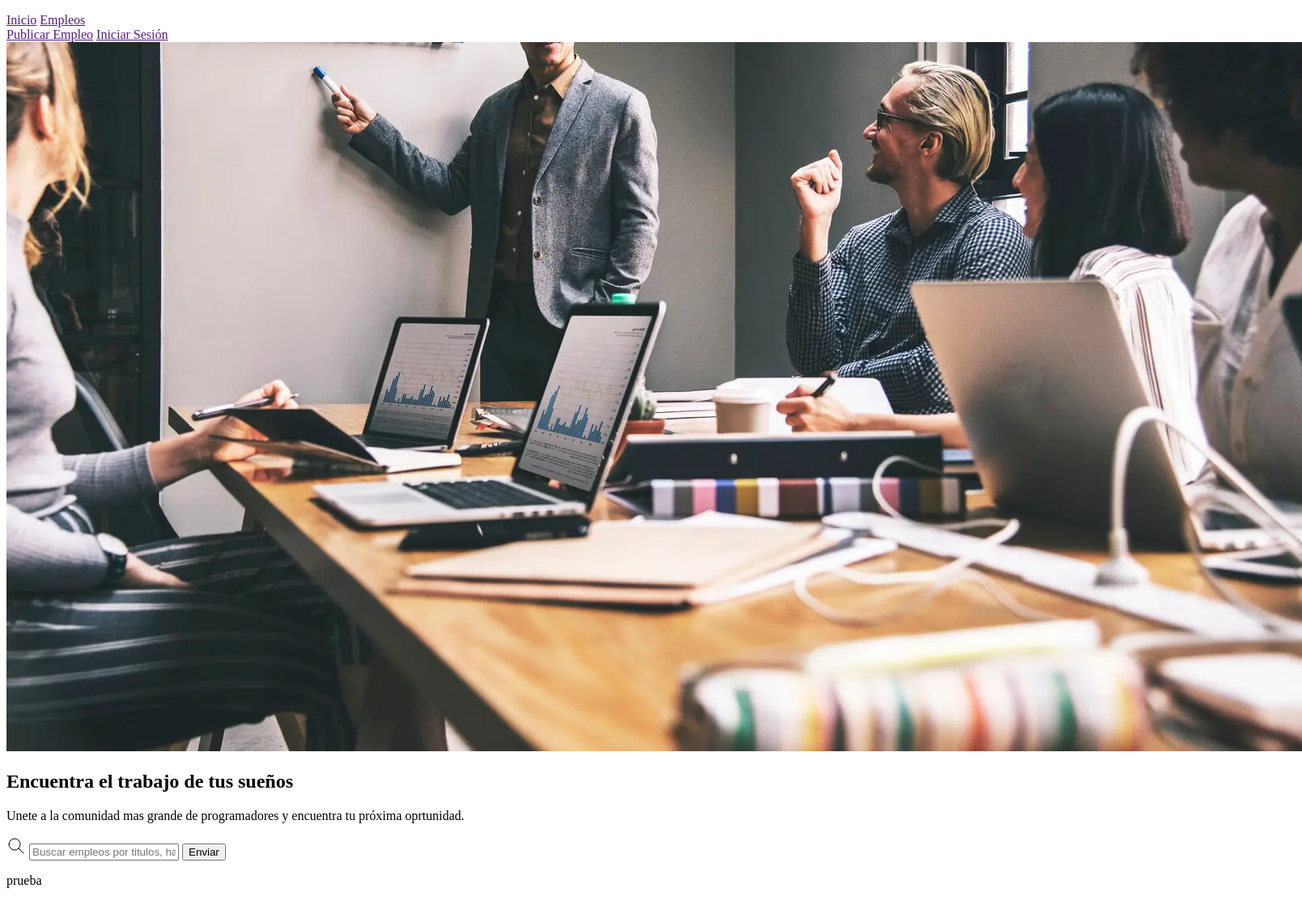
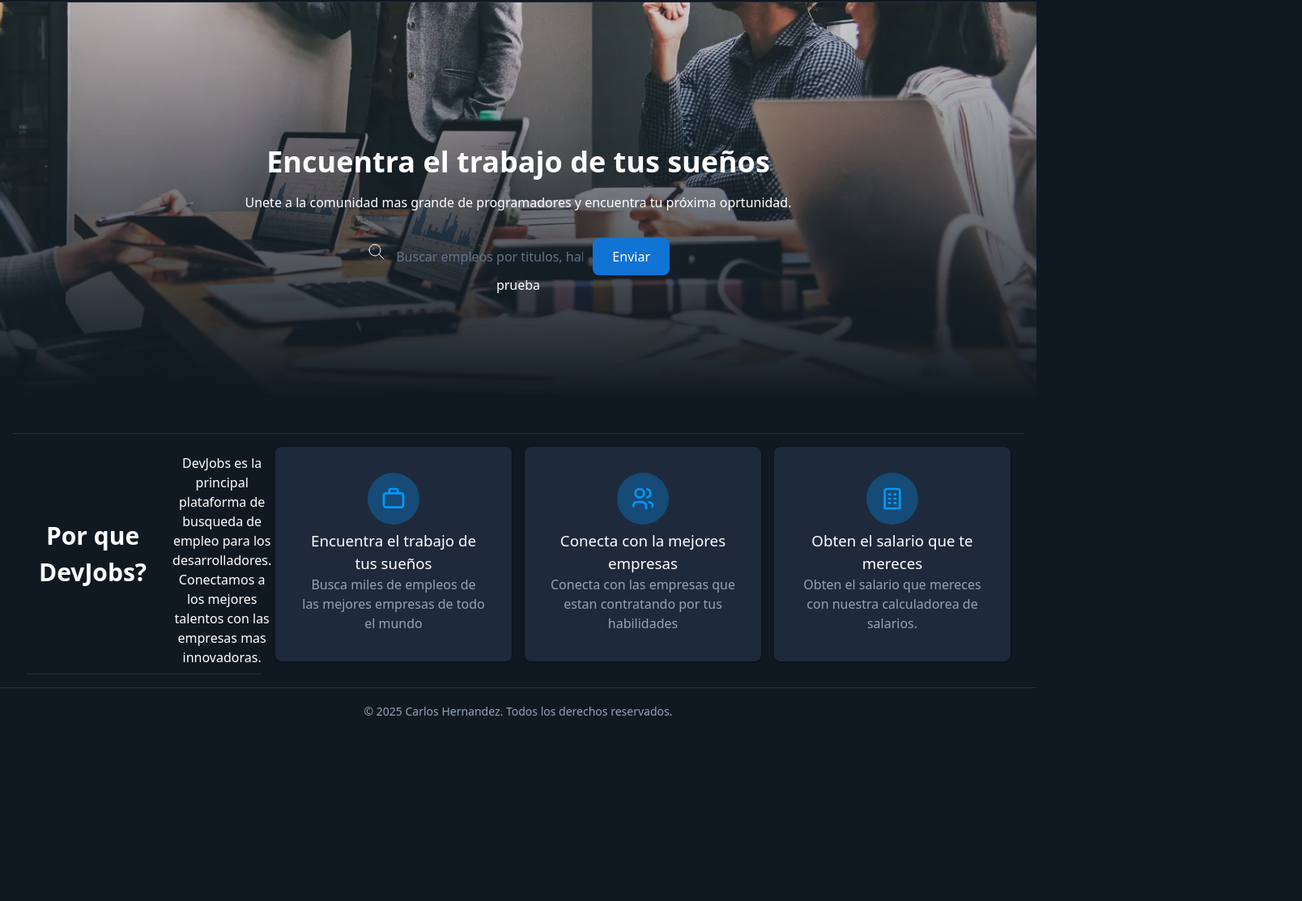
Before and after one commit to IngCarlosHernandez/jsCamp-midu-Carlos, a plain HTML site: page index.html in a window 1280 px wide. Shown: the part 51-1164 px from the top of the page at 81% size, 1608 px wide, since content can reach past the window. After the commit the page ends 957 px from the top, so only its background shows below. Drawn offline with Linux system fonts and the light colour scheme.

Commit message:
Empezando CSS

```diff
--- a/index.html
+++ b/index.html
@@ -5,6 +5,8 @@
     <title>DevJobs - Inicio</title>
     <meta charset="UTF-8">
     <meta name="description" content="Encuentra las mejores ofertas de trabajo para desarrolladores en DevJobs">
+
+    <link rel="stylesheet" href="./styles.css">
 </head>
 
 <body>
@@ -22,7 +24,7 @@
 
     <main>
         <section>
-            <img src="./background.webp" alt="Background">
+            <img src="./background.webp" alt="Background" width="600px">
             <h1>Encuentra el trabajo de tus sueños</h1>
             <p>Unete a la comunidad mas grande de programadores y encuentra tu próxima oprtunidad.</p>
             <form role="search">
@@ -42,9 +44,37 @@
                 <p>prueba</p>
             </form>
         </section>
+        <section>
+            <footer>
+            <header>
+                <h2>Por que DevJobs?</h2>
+                <p>DevJobs es la principal plataforma de busqueda de empleo para los desarrolladores. Conectamos a los mejores talentos con las empresas mas innovadoras.</p>
+            </header>
+
+            <article>
+                <svg xmlns="http://www.w3.org/2000/svg" width="24" height="24" viewBox="0 0 24 24" fill="none" stroke="currentColor" stroke-width="2" stroke-linecap="round" stroke-linejoin="round" class="icon icon-tabler icons-tabler-outline icon-tabler-briefcase-2"><path stroke="none" d="M0 0h24v24H0z" fill="none"/><path d="M3 9a2 2 0 0 1 2 -2h14a2 2 0 0 1 2 2v9a2 2 0 0 1 -2 2h-14a2 2 0 0 1 -2 -2v-9z" /><path d="M8 7v-2a2 2 0 0 1 2 -2h4a2 2 0 0 1 2 2v2" /></svg>
+                <h3>Encuentra el trabajo de tus sueños</h3>
+                <p>Busca miles de empleos de las mejores empresas de todo el mundo</p>
+            </article>
+
+            <article>
+                <svg xmlns="http://www.w3.org/2000/svg" width="24" height="24" viewBox="0 0 24 24" fill="none" stroke="currentColor" stroke-width="2" stroke-linecap="round" stroke-linejoin="round" class="icon icon-tabler icons-tabler-outline icon-tabler-users"><path stroke="none" d="M0 0h24v24H0z" fill="none"/><path d="M9 7m-4 0a4 4 0 1 0 8 0a4 4 0 1 0 -8 0" /><path d="M3 21v-2a4 4 0 0 1 4 -4h4a4 4 0 0 1 4 4v2" /><path d="M16 3.13a4 4 0 0 1 0 7.75" /><path d="M21 21v-2a4 4 0 0 0 -3 -3.85" /></svg>
+                <h3>Conecta con la mejores empresas</h3>
+                <p>Conecta con las empresas que estan contratando por tus habilidades</p>
+            </article>
+
+            <article>
+                <svg xmlns="http://www.w3.org/2000/svg" width="24" height="24" viewBox="0 0 24 24" fill="none" stroke="currentColor" stroke-width="2" stroke-linecap="round" stroke-linejoin="round" class="icon icon-tabler icons-tabler-outline icon-tabler-building"><path stroke="none" d="M0 0h24v24H0z" fill="none"/><path d="M3 21l18 0" /><path d="M9 8l1 0" /><path d="M9 12l1 0" /><path d="M9 16l1 0" /><path d="M14 8l1 0" /><path d="M14 12l1 0" /><path d="M14 16l1 0" /><path d="M5 21v-16a2 2 0 0 1 2 -2h10a2 2 0 0 1 2 2v16" /></svg>
+                <h3>Obten el salario que te mereces</h3>
+                <p>Obten el salario que mereces con nuestra calculadorea de salarios.</p>
+            </article>
+            </footer>
+        </section>
     </main>
 
-    <footer></footer>
+    <footer>
+        <small>&copy; 2025 Carlos Hernandez. Todos los derechos reservados.</small>
+    </footer>
 </body>
 
 </html>
--- /dev/null
+++ b/styles.css
@@ -0,0 +1,318 @@
+* {
+  margin: 0;
+  padding: 0;
+  box-sizing: border-box;
+}
+
+:root {
+  --primary: #1173d4;
+  --primary-dark: @0a3d66;
+  --primary-hover:#0d5ba8;
+  --primary-light: #09f;
+  --background: #101922;
+  --text-primary: #ffffff;
+  --text-secundary: #cbd5e1;
+  --text-muted: #94a3b8;
+  --border: rgba(255, 255, 255, 0.1);
+  --card-bg: #1e293b;
+  --shadow: rgba(0, 0, 0, 0.3);
+  --input-bg: #1e293b;
+  --hsla-example:hsla(210, 100%, 56%, 1);
+}
+
+@font-face {
+  font-family: 'Inter Variable';
+  font-style: normal;
+  font-display: swap;
+  font-weight: 100 900;
+  src: url(https://cdn.jsdelivr.net/fontsource/fonts/inter:vf@latest/latin-wght-normal.woff2) format('woff2-variations');
+  unicode-range: U+0000-00FF,U+0131,U+0152-0153,U+02BB-02BC,U+02C6,U+02DA,U+02DC,U+0304,U+0308,U+0329,U+2000-206F,U+20AC,U+2122,U+2191,U+2193,U+2212,U+2215,U+FEFF,U+FFFD;
+}
+
+body {
+  font-family: system-ui, sans-serif;
+  background-color: var(--background);
+  color: var(--text-primary);
+  min-height: 100vh;
+  display: flex;
+  flex-direction: column;
+  line-height: 1.5;
+}
+
+/*titulos principales*/
+h1 {
+  font-size: 2.25rem;
+  font-weight: 900;
+  margin-bottom: 1rem;
+  line-height: 1.2;
+  text-wrap: balance;
+
+  svg {
+    width: 2rem;
+    height: 2rem;
+    color: var(--primary-light);
+  }
+}
+
+h1 + p {
+  text-wrap: balance;
+  margin-bottom: 2rem;
+}
+/* h1 {
+  color: var(--text-primary);
+  background-color: var(--background);
+} */
+
+/*Header*/
+header {
+  border-bottom: 1px solid var(--border);
+  background-color: var(--background);
+  padding: .5rem 1rem;
+  display: flex;
+  align-items: center;
+  justify-content: space-between;
+  gap: 2rem;
+
+  h2{
+    font-size: 1.25rem;
+    font-weight: 700;
+    color: var(--text-primary);
+  }
+}
+
+nav {
+  align-items: center;
+  gap: 1rem;
+  display: flex;
+
+  a{
+    text-decoration: none;
+    color: var(--text-secundary);
+    transition: color 0.2s;
+    font-weight: 500;
+
+    &:hover, &:focus {
+      color: var(--primary);
+      outline: none;
+    }
+  }
+}
+
+/* Botones del Header */
+header div a {
+  padding: 0.5rem 1rem;
+  border-radius: 0.5rem;
+  background-color: #334155;
+  color: var(--text-primary);
+  display: inline-block;
+  font-size: 0.875rem;
+  font-weight: 700;
+  text-decoration: none;
+  /* TODO */
+}
+
+/* Hero */
+main > section:nth-child(1) {
+  height: 500px;
+  text-align: center;
+  display: flex;
+  flex-direction: column;
+  justify-content: center;
+  align-items: center;
+
+  h1 {
+    padding-top: 36px;
+  }
+
+  & > img {
+    position: absolute;
+    width: 100%;
+    height: 100%;
+    object-fit: cover;
+    z-index: -1;
+    left: 0;
+    right: 0;
+    mask-image: linear-gradient(to bottom, rgba(16, 25, 34, 1) 5%, rgba(16, 25, 34, 0) 80%);
+  }
+}
+
+/* Formulario de Búsqueda */
+form {
+  max-width: 42rem;
+  width: 100%;
+  margin: 0 auto;
+  padding-inline: 1rem;
+}
+
+form > div {
+  display: flex;
+  align-items: center;
+  background-color: var(--input-bg);
+  border-radius: 0.5rem;
+  box-shadow: 0 10px 15px -3px var(--shadow);
+  padding: 0.5rem;
+  gap: 0.5rem;
+}
+
+form span {
+  padding-left: 0.75rem;
+  color: var(--text-muted);
+  display: flex;
+  align-items: center;
+  flex-shrink: 0;
+}
+
+form input[type="text"] {
+  flex: 1;
+  background: transparent;
+  border: none;
+  outline: none;
+  color: var(--text-primary);
+  padding: 0.75rem 0.5rem;
+  font-size: 1rem;
+  font-family: inherit;
+}
+
+form input[type="text"]::placeholder {
+  color: #64748b;
+}
+
+button {
+  padding: 0.75rem 1.5rem;
+  border-radius: 0.5rem;
+  background-color: var(--primary);
+  color: white;
+  font-weight: 400;
+  border: none;
+  cursor: pointer;
+  transition: all 0.2s;
+  font-family: inherit;
+  font-size: 1rem;
+  white-space: nowrap;
+
+  &:hover, /* pseudo-clase que significa que el ratón está encima */
+  &:focus { /* pseudo-clase que significa que el elemento tiene el foco */
+    background-color: var(--primary-hover);
+    outline: 2px solid white;
+    outline-offset: 2px;
+  }
+
+  &:active {
+    transform: scale(0.90)
+  }
+
+  &:disabled {
+    opacity: .5;
+    pointer-events: none;
+  }
+}
+
+/* Features Section */
+main > section:nth-child(2) {
+  padding-inline: 1rem;
+  background-color: var(--background);
+  padding-top: 2rem;
+
+  & > header {
+    gap: 2px;
+    flex-direction: column;
+
+    h2 {
+      margin-bottom: 0;
+    }
+
+    p {
+      opacity: .75;
+    }
+  }
+
+  & > div {
+    max-width: 1280px;
+    margin: 0 auto;
+  }
+}
+
+main > section:nth-child(2) h2 {
+  font-size: 1.875rem;
+  font-weight: 700;
+  color: var(--text-primary);
+  margin-bottom: 1rem;
+}
+
+main > section:nth-child(2) > div > div:first-child > p {
+  font-size: 1.125rem;
+  color: var(--text-muted);
+  max-width: 42rem;
+  margin: 0 auto;
+}
+
+/* Grid de Features */
+main > section:nth-child(2) footer {
+  display: grid;
+  grid-template-columns: repeat(auto-fit, minmax(280px, 1fr));
+  gap: 16px
+}
+
+/* Feature Cards */
+/* article {
+  background-color: var(--card-bg);
+  padding: 2rem;
+  margin-bottom: 16px;
+  border-radius: 0.5rem;
+  box-shadow: 0px 1px 3px 0 var(--shadow);
+
+  svg {
+    color: var(--primary-light);
+    background: rgba(0, 153, 255, 0.3);
+    border-radius: 9999px;
+    width: 64px;
+    height: 64px;
+    padding: 16px;
+  }
+
+  h3 {
+    font-weight: 500;
+  }
+
+  p {
+    color: var(--text-muted);
+  }
+} */
+
+/* Footer */
+footer {
+  background-color: var(--background);
+  border-top: 1px solid var(--border);
+  text-align: center;
+  padding: 16px;
+
+  small {
+    color: var(--text-muted);
+    font-size: 0.875rem;
+  }
+}
+
+article {
+  background-color: var(--card-bg);
+  padding: 2rem;
+  margin-bottom: 16px;
+  border-radius: 0.5rem;
+  box-shadow: 0px 1px 3px 0px rgba(0, 0, 0, 0.5);
+
+  svg {
+    color: var(--primary-light);
+    background: rgba(0, 153, 255, .3);
+    width: 64px;
+    height: 64px;
+    border-radius: 100%;
+    padding: 16px;
+  }
+
+  p {
+    color: var(--text-muted);
+  }
+
+  h3 {
+    font-weight: 500;
+  }
+}
```
Also changed, not shown: 00-html-css/styles.css (deleted).
